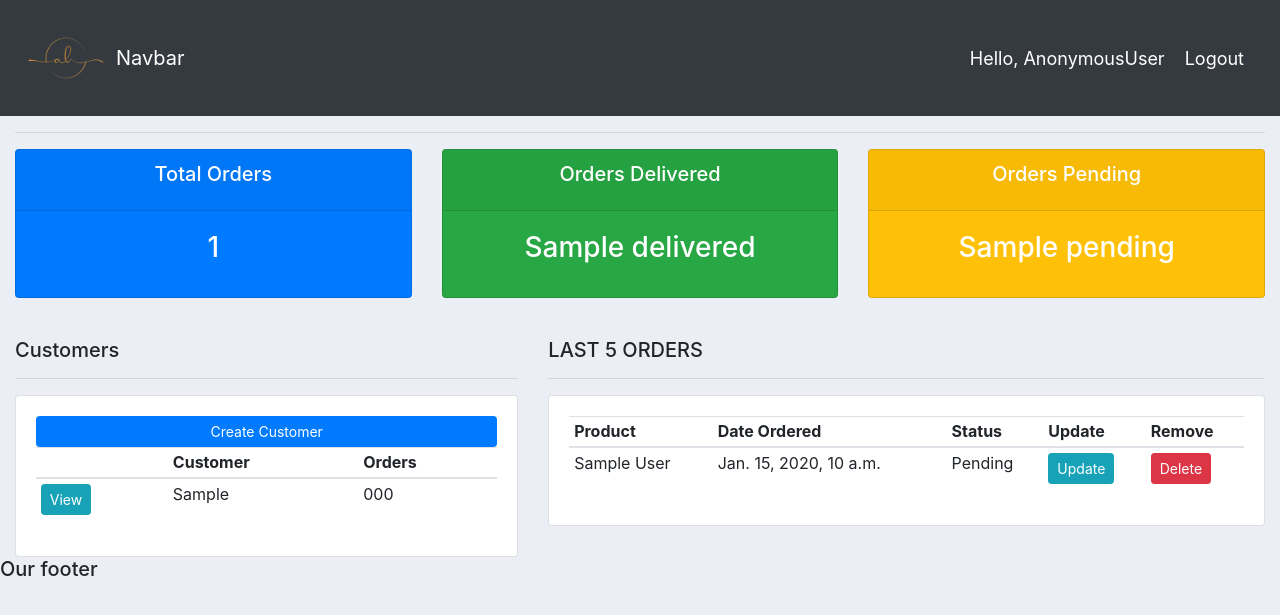
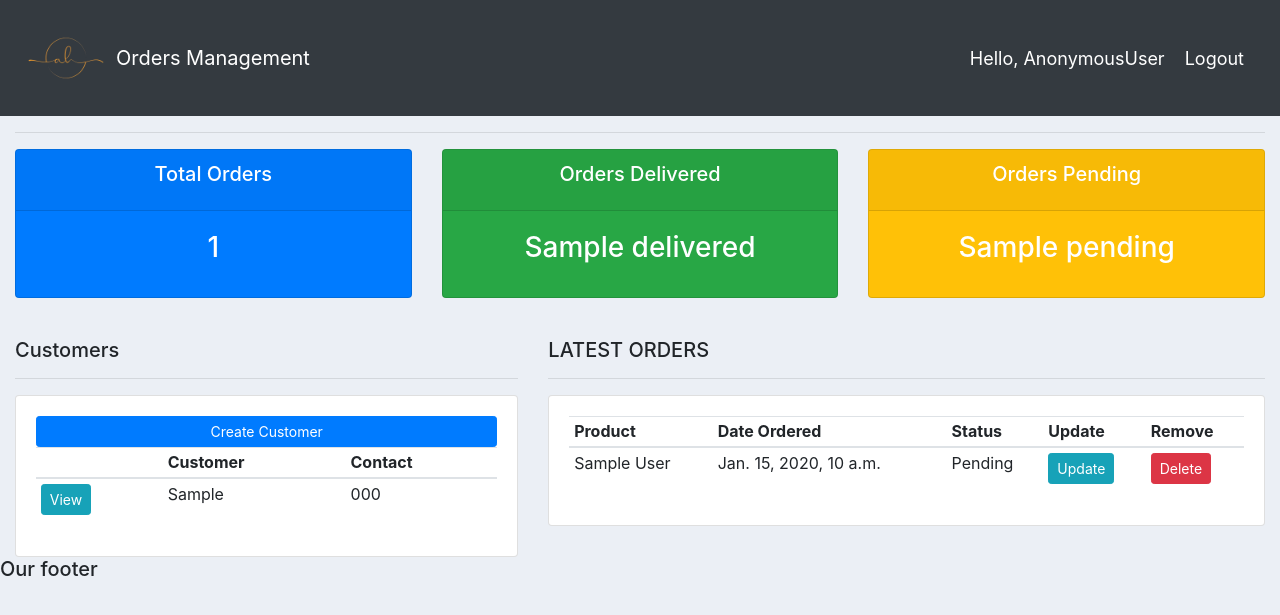
Before and after one commit to dineth88/Django-CRM-application, a Django app: template crm/templates/account/dashboard.html in a window 1280 px wide. Shown: the top 615 px of the page. Run offline with Django 5.2, Linux system fonts and the light colour scheme; tables that the repository leaves empty hold one stand-in row (values such as "Sample post"); the template is opened without the code that fills it: values that come from a table or form of the project are taken from there, most other values are stand-ins (such as "Sample title", 1, 10 or a date in 2020).

Commit message:
Altered dashboard headings

```diff
--- a/crm/templates/account/dashboard.html
+++ b/crm/templates/account/dashboard.html
@@ -15,7 +15,7 @@
                     <tr>
                         <th></th>
                         <th>Customer</th>
-                        <th>Orders</th>
+                        <th>Contact</th>
                     </tr>
                     {%  for customer in customers %}
                     <tr>
@@ -30,7 +30,7 @@
     </div>
 
     <div class="col-md-7">
-        <h5>LAST 5 ORDERS</h5>
+        <h5>LATEST ORDERS</h5>
         <hr>
         <div class="card card-body">
             <table class="table table-sm">
--- a/crm/templates/account/navbar.html
+++ b/crm/templates/account/navbar.html
@@ -10,7 +10,7 @@
 
 <nav class="navbar navbar-expand-lg navbar-dark bg-dark">
   <img width="100px" src="{% static 'account/images/image-removebg-preview.png' %}">
-    <a class="navbar-brand" href="#">Navbar</a>
+    <a class="navbar-brand" href="#">Orders Management</a>
     <button class="navbar-toggler" type="button" data-toggle="collapse" data-target="#navbarNav" aria-controls="navbarNav" aria-expanded="false" aria-label="Toggle navigation">
       <span class="navbar-toggler-icon"></span>
     </button>
```
